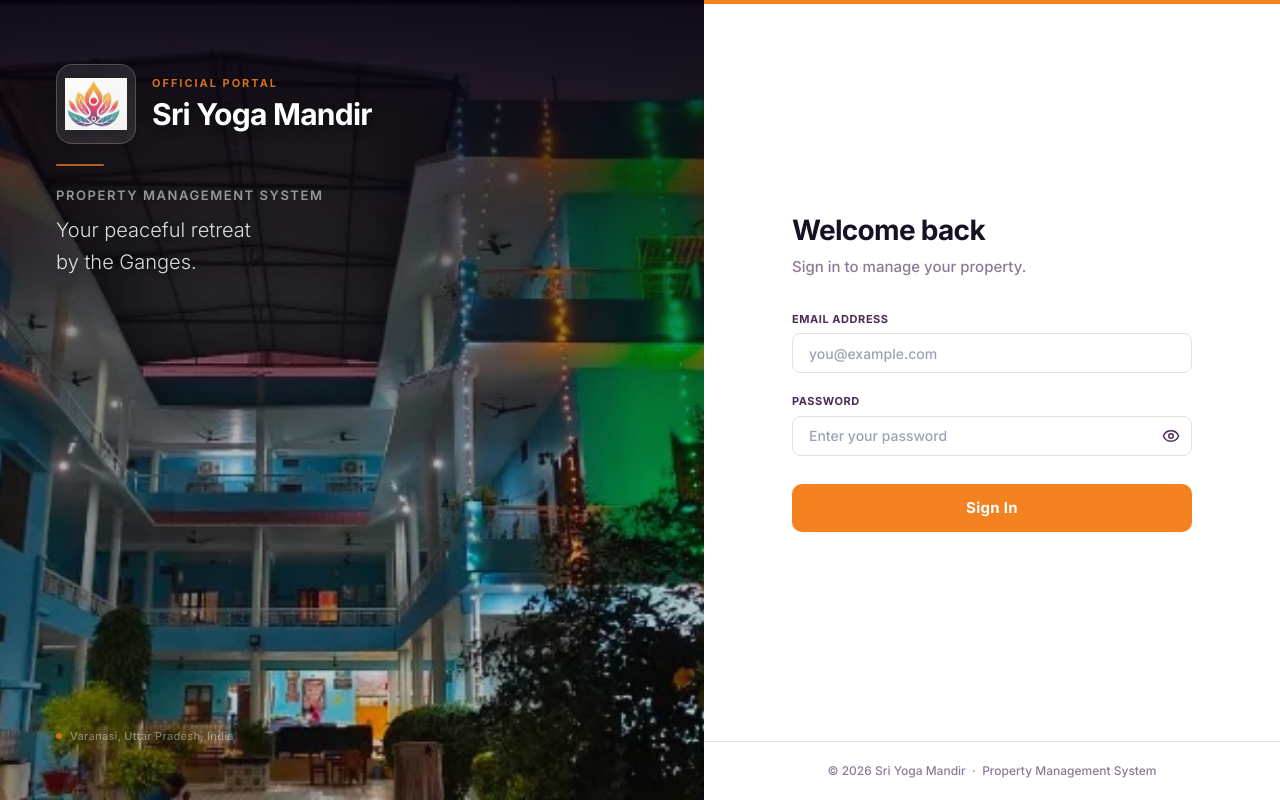
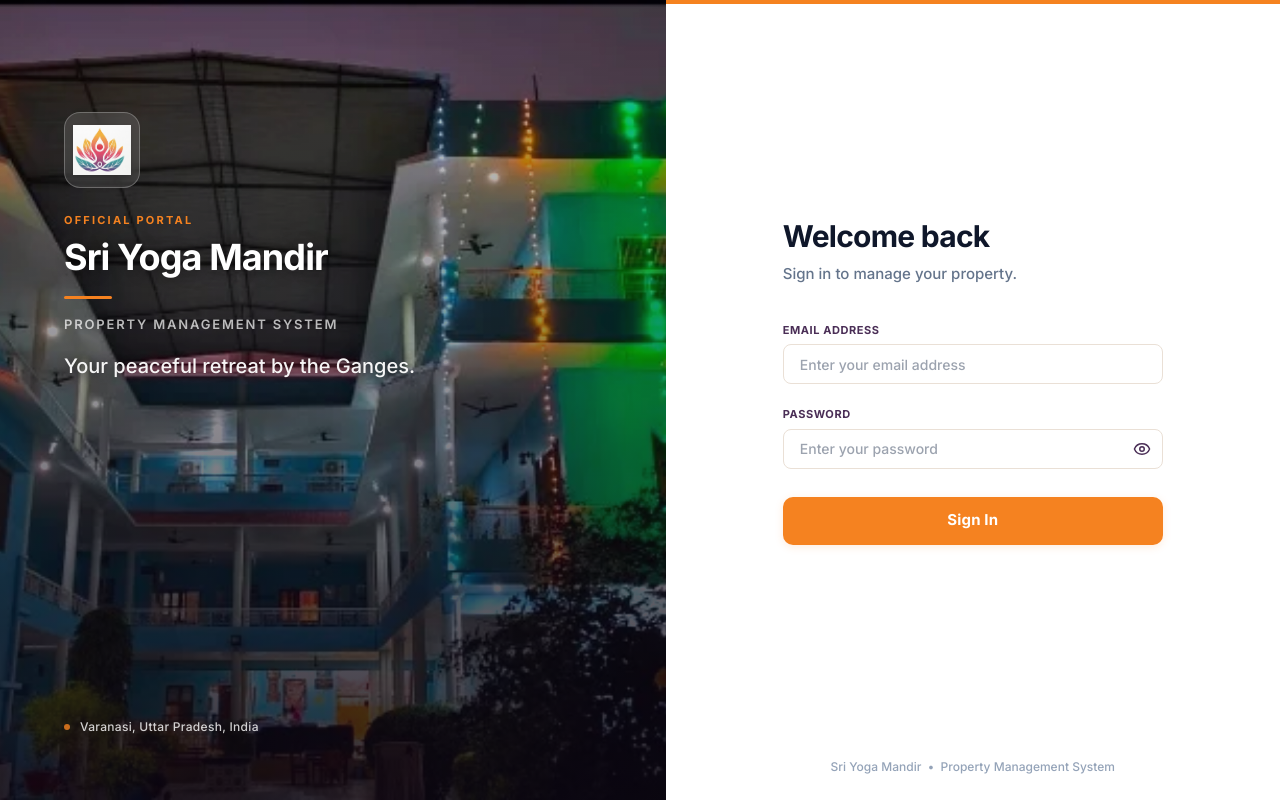
Before and after one commit to priyamethersoftex-lgtm/Sri-Yog-Mandir, a React (Vite) app: page /login in a window 1280 px wide. Built offline with nearby package versions, Linux system fonts and the light colour scheme.

Commit message:
feat: add responsive login page with authentication form and branding layout

```diff
--- a/src/pages/Auth/Login.tsx
+++ b/src/pages/Auth/Login.tsx
@@ -28,98 +28,99 @@
   };
 
   return (
-    <div className="min-h-screen flex w-full overflow-hidden" style={{ background: 'var(--color-background)' }}>
+    <div className="min-h-screen flex w-full overflow-hidden bg-white">
 
       {/* ═══════════════════════════════════
           LEFT PANEL — Property Image & Brand
           ═══════════════════════════════════ */}
       <div
-        className="hidden lg:flex lg:w-[52%] xl:w-[55%] relative overflow-hidden flex-shrink-0"
+        className="hidden lg:flex lg:w-[52%] relative overflow-hidden flex-shrink-0"
         aria-hidden="true"
       >
-        {/* Property image — object-position tuned to show building facade */}
+        {/* Property image — brightened and positioned */}
         <img
           src={mainImage}
           alt="Sri Yoga Mandir property"
           className="absolute inset-0 w-full h-full object-cover"
-          style={{ objectPosition: 'center 30%' }}
+          style={{
+            objectPosition: 'center 30%',
+            filter: 'brightness(1.15)'
+          }}
         />
 
-        {/* Layered gradient overlay: stronger at top for text legibility */}
+        {/* Subtle, elegant gradient overlay */}
         <div
           className="absolute inset-0"
           style={{
             background:
-              'linear-gradient(to bottom, rgba(10,5,18,0.88) 0%, rgba(10,5,18,0.60) 25%, rgba(10,5,18,0.25) 60%, rgba(10,5,18,0.15) 100%)',
+              'linear-gradient(to bottom, rgba(10,5,18,0.20) 0%, rgba(10,5,18,0.45) 50%, rgba(10,5,18,0.85) 100%)',
           }}
         />
 
-        {/* Brand block — top-left, generous padding */}
-        <div className="relative z-10 flex flex-col justify-start w-full h-full p-10 xl:p-14 pt-14 xl:pt-16">
-          {/* Logo + name row */}
-          <div className="flex items-center gap-4 mb-5">
+        {/* Brand block — grouped vertically, balanced padding */}
+        <div className="relative z-10 flex flex-col w-full h-full p-12 xl:p-16">
+
+          <div className="mt-8 xl:mt-12 flex flex-col items-start">
+            {/* Logo */}
             <div
-              className="w-[72px] h-[72px] xl:w-[80px] xl:h-[80px] rounded-2xl flex items-center justify-center flex-shrink-0"
+              className="w-[76px] h-[76px] rounded-2xl flex items-center justify-center mb-6"
               style={{
-                background: 'rgba(255,255,255,0.10)',
-                border: '1px solid rgba(255,255,255,0.20)',
-                backdropFilter: 'blur(8px)',
+                background: 'rgba(255,255,255,0.12)',
+                border: '1px solid rgba(255,255,255,0.25)',
+                backdropFilter: 'blur(10px)',
               }}
             >
               <img
                 src={yogaMandirLogo}
                 alt="Sri Yoga Mandir Logo"
-                className="w-full h-full object-contain p-2 drop-shadow-lg"
+                className="w-full h-full object-contain p-2 drop-shadow-md"
               />
             </div>
-            <div>
+
+            {/* Typography Group */}
             <p
-                className="text-[11px] font-bold tracking-[0.18em] uppercase mb-1"
-                style={{ color: 'rgba(245,130,32,0.85)' }}
+              className="text-[11px] font-bold tracking-[0.2em] uppercase mb-1.5"
+              style={{ color: 'var(--color-primary)' }}
             >
               Official Portal
             </p>
+
             <h1
-                className="text-[26px] xl:text-[30px] font-bold leading-tight text-white tracking-tight"
-                style={{ textShadow: '0 2px 12px rgba(0,0,0,0.4)' }}
+              className="text-[32px] xl:text-[36px] font-bold leading-tight text-white tracking-tight mb-4"
+              style={{ textShadow: '0 2px 16px rgba(0,0,0,0.4)' }}
             >
               Sri Yoga Mandir
             </h1>
-            </div>
-          </div>
 
             {/* Divider */}
             <div
-            className="mb-5 w-12 h-[2px] rounded-full"
-            style={{ background: 'rgba(245,130,32,0.70)' }}
+              className="w-12 h-[3px] rounded-full mb-4"
+              style={{ background: 'var(--color-primary)' }}
             />
 
-          {/* Sub-label */}
             <p
-            className="text-[13px] font-semibold tracking-[0.12em] uppercase mb-2"
-            style={{ color: 'rgba(255,255,255,0.55)' }}
+              className="text-[13px] font-semibold tracking-[0.14em] uppercase mb-2"
+              style={{ color: 'rgba(255,255,255,0.7)' }}
             >
               Property Management System
             </p>
 
-          {/* Tagline */}
             <p
-            className="text-[18px] xl:text-[20px] font-light leading-relaxed max-w-sm"
-            style={{ color: 'rgba(255,255,255,0.85)', textShadow: '0 1px 6px rgba(0,0,0,0.3)' }}
+              className="text-[18px] xl:text-[20px] font-medium leading-relaxed mt-2 max-w-md"
+              style={{ color: 'rgba(255,255,255,0.95)', textShadow: '0 1px 8px rgba(0,0,0,0.4)' }}
             >
-            Your peaceful retreat
-            <br />by the Ganges.
+              Your peaceful retreat by the Ganges.
             </p>
+          </div>
 
-          {/* Bottom attribution badge (Keep it at the bottom using mt-auto) */}
-          <div className="mt-auto flex items-center gap-2">
+          {/* Bottom location badge */}
+          <div className="mt-auto flex items-center gap-2.5 opacity-80">
             <span
               className="w-1.5 h-1.5 rounded-full inline-block"
-              style={{ background: 'rgba(245,130,32,0.75)' }}
+              style={{ background: 'var(--color-primary)' }}
             />
             <span
-              className="text-[11px] font-medium tracking-wide"
-              style={{ color: 'rgba(255,255,255,0.40)' }}
+              className="text-[12px] font-medium tracking-wide text-white"
             >
               Varanasi, Uttar Pradesh, India
             </span>
@@ -132,58 +133,54 @@
           ═══════════════════════════════════ */}
       <div
         className="flex-1 flex flex-col min-h-screen overflow-y-auto"
-        style={{ background: 'var(--color-surface)' }}
+        style={{ background: '#ffffff' }}
       >
-        {/* Thin top accent stripe */}
+        {/* Subtle top accent stripe */}
         <div
           className="h-1 w-full flex-shrink-0"
           style={{ background: 'var(--color-primary)' }}
         />
 
-        {/* Main scrollable content */}
-        <div className="flex-1 flex flex-col items-center justify-center px-6 sm:px-10 py-10">
-          <div className="w-full max-w-[400px]">
+        {/* Main scrollable content — perfectly centered form */}
+        <div className="flex-1 flex flex-col items-center justify-center px-8 sm:px-12 lg:px-16 py-12">
+          <div className="w-full max-w-[380px]">
 
             {/* ── Mobile-only brand header ── */}
             <div className="lg:hidden flex flex-col items-center text-center mb-10">
               <div
                 className="w-16 h-16 rounded-2xl flex items-center justify-center mb-4"
                 style={{
-                  background: 'rgba(245,130,32,0.08)',
-                  border: '1px solid rgba(245,130,32,0.20)',
+                  background: 'rgba(245,130,32,0.05)',
+                  border: '1px solid rgba(245,130,32,0.15)',
                 }}
               >
                 <img
                   src={yogaMandirLogo}
                   alt="Sri Yoga Mandir Logo"
-                  className="w-11 h-11 object-contain"
+                  className="w-10 h-10 object-contain"
                 />
               </div>
               <h1
-                className="text-[22px] font-bold tracking-tight"
-                style={{ color: 'var(--color-text)' }}
+                className="text-[24px] font-bold tracking-tight text-slate-900"
               >
                 Sri Yoga Mandir
               </h1>
               <p
-                className="text-[11px] font-semibold tracking-[0.14em] uppercase mt-1"
-                style={{ color: 'var(--color-text-muted)' }}
+                className="text-[11px] font-bold tracking-[0.15em] uppercase mt-1 text-slate-500"
               >
                 Property Management System
               </p>
             </div>
 
             {/* ── Heading ── */}
-            <div className="mb-8">
+            <div className="mb-[36px]">
               <h2
-                className="text-[28px] font-bold tracking-tight leading-tight"
-                style={{ color: 'var(--color-text)' }}
+                className="text-[30px] font-bold tracking-tight text-slate-900 leading-tight"
               >
                 Welcome back
               </h2>
               <p
-                className="text-[15px] mt-2 font-medium"
-                style={{ color: 'var(--color-text-muted)' }}
+                className="text-[15px] mt-2 font-medium text-slate-500"
               >
                 Sign in to manage your property.
               </p>
@@ -191,14 +188,14 @@
 
             {/* ── Form ── */}
             <form onSubmit={handleLogin} noValidate>
-              <div className="space-y-5">
+              <div className="space-y-[22px]">
                 <FormField
                   id="login-email"
                   label="Email Address"
                   type="email"
                   value={email}
                   onChange={(e) => setEmail((e.target as HTMLInputElement).value)}
-                  placeholder="you@example.com"
+                  placeholder="Enter your email address"
                   autoComplete="email"
                   required
                 />
@@ -215,15 +212,16 @@
                 />
               </div>
 
-              <div className="mt-7">
+              <div className="mt-[28px]">
                 <Button
                   id="login-submit"
                   type="submit"
-                  className="w-full text-[15px] font-bold"
+                  className="w-full text-[15px] font-bold transition-colors duration-200"
                   style={{
                     height: '48px',
                     borderRadius: '10px',
-                    letterSpacing: '0.02em',
+                    letterSpacing: '0.01em',
+                    boxShadow: '0 2px 8px rgba(245,130,32,0.15)',
                   }}
                   isLoading={isLoggingIn}
                   disabled={isLoggingIn}
@@ -237,15 +235,11 @@
         </div>
 
         {/* ── Footer ── */}
-        <div
-          className="flex-shrink-0 text-center px-6 py-5"
-          style={{ borderTop: '1px solid var(--color-border)' }}
+        <div className="flex-shrink-0 text-center px-6 pb-[24px]">
+          <p
+            className="text-[12px] font-medium text-slate-400"
           >
-          <p
-            className="text-[12px] font-medium"
-            style={{ color: 'var(--color-text-muted)' }}
-          >
-            © {new Date().getFullYear()} Sri Yoga Mandir &nbsp;·&nbsp; Property Management System
+            Sri Yoga Mandir &nbsp;•&nbsp; Property Management System
           </p>
         </div>
       </div>
```
Lines whose indentation alone changed are shown as unchanged.
